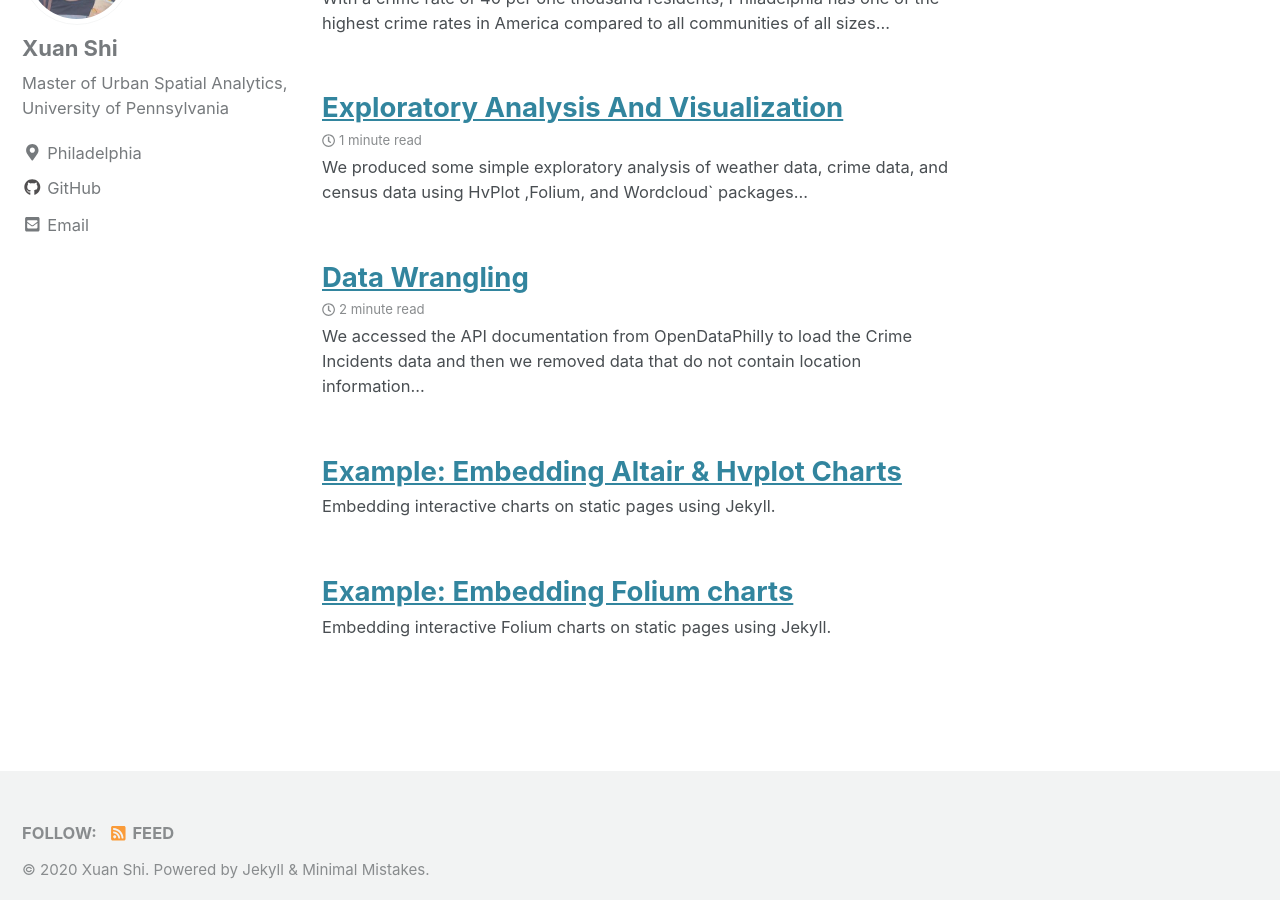
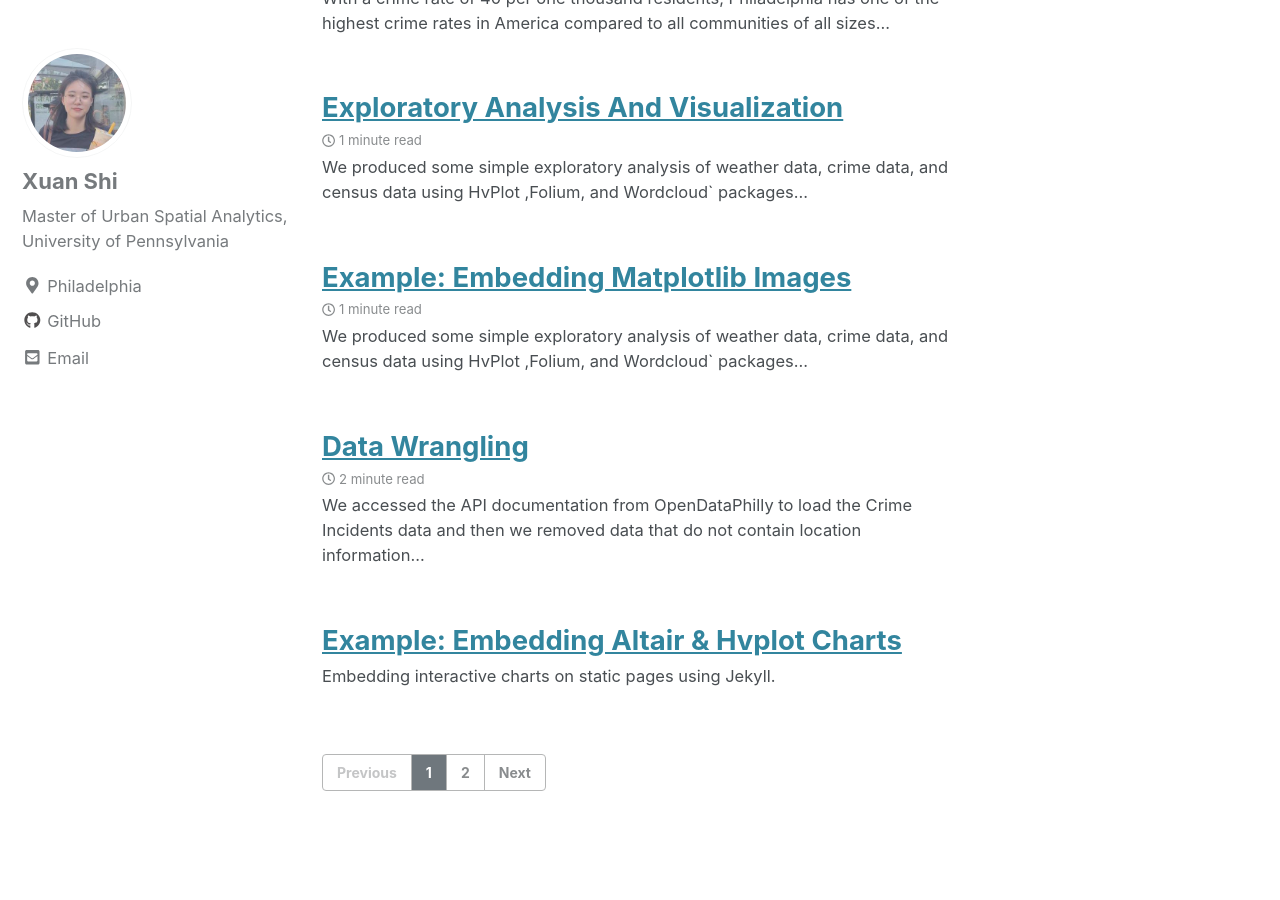
Before and after one commit to Seren-SX/MUSA550-final, a Jekyll site: the page built from index.html, in a window 1280 px wide and 900 px high, scrolled down 273 px. Built offline with Jekyll 4.4.1, drawn with Linux system fonts in a browser that asks for light colours; cached includes are drawn as plain includes; nearby versions of some CDN libraries; a script that is not in the unit is left out; the list of posts is cut into pages by our own code; a file with an impossible date is left out; part of the change alters nothing that is shown.

Commit message:
Update 2019-04-17-example-post.md

```diff
--- a/_posts/2019-04-17-example-post.md
+++ b/_posts/2019-04-17-example-post.md
@@ -1,14 +1,58 @@
 ---
 title: 'Example: Embedding Matplotlib Images'
-date: {}
+date: 2020-12-21T00:00:00.000Z
 published: true
 tags:
-  - dataviz
-  - matplotlib
-excerpt: This is an example blog post that embeds a matplotlib image.
+  - Dataviz
+  - Hvplot
+  - Folium
+  - Holoviews
+excerpt: >-
+  We produced some simple exploratory analysis of weather data, crime data, and
+  census data using `HvPlot` ,`Folium, and `Wordcloud` packages...
 toc: true
 toc_sticky: true
-read_time: false
+read_time: true
+altair-loader:
+  altair-chart-1: charts/measlesAltair.json
+hv-loader:
+  hv-chart-1:
+    - charts/temp.html
+    - '300'
+  hv-chart-2:
+    - charts/sunHour.html
+    - '300'
+  hv-chart-3:
+    - charts/visibility.html
+    - '300'
+  hv-chart-4:
+    - charts/windspeed.html
+    - '300'
+  hv-chart-5:
+    - charts/precip.html
+    - '300'
+  hv-chart-6:
+    - charts/humidity.html
+    - '300'
+  hv-chart-7:
+    - charts/crime.html
+    - '500'
+  hv-chart-8:
+    - charts/Total_population.html
+    - '400'
+  hv-chart-9:
+    - charts/White_population.html
+    - '400'
+  hv-chart-10:
+    - charts/Median_household_income.html
+    - '400'
+  hv-chart-11:
+    - charts/Median_contract_rent.html
+    - '400'
+folium-loader:
+  folium-chart-1:
+    - charts/distribution.html
+    - '700'
 ---
 ## **Weather**
 
```
